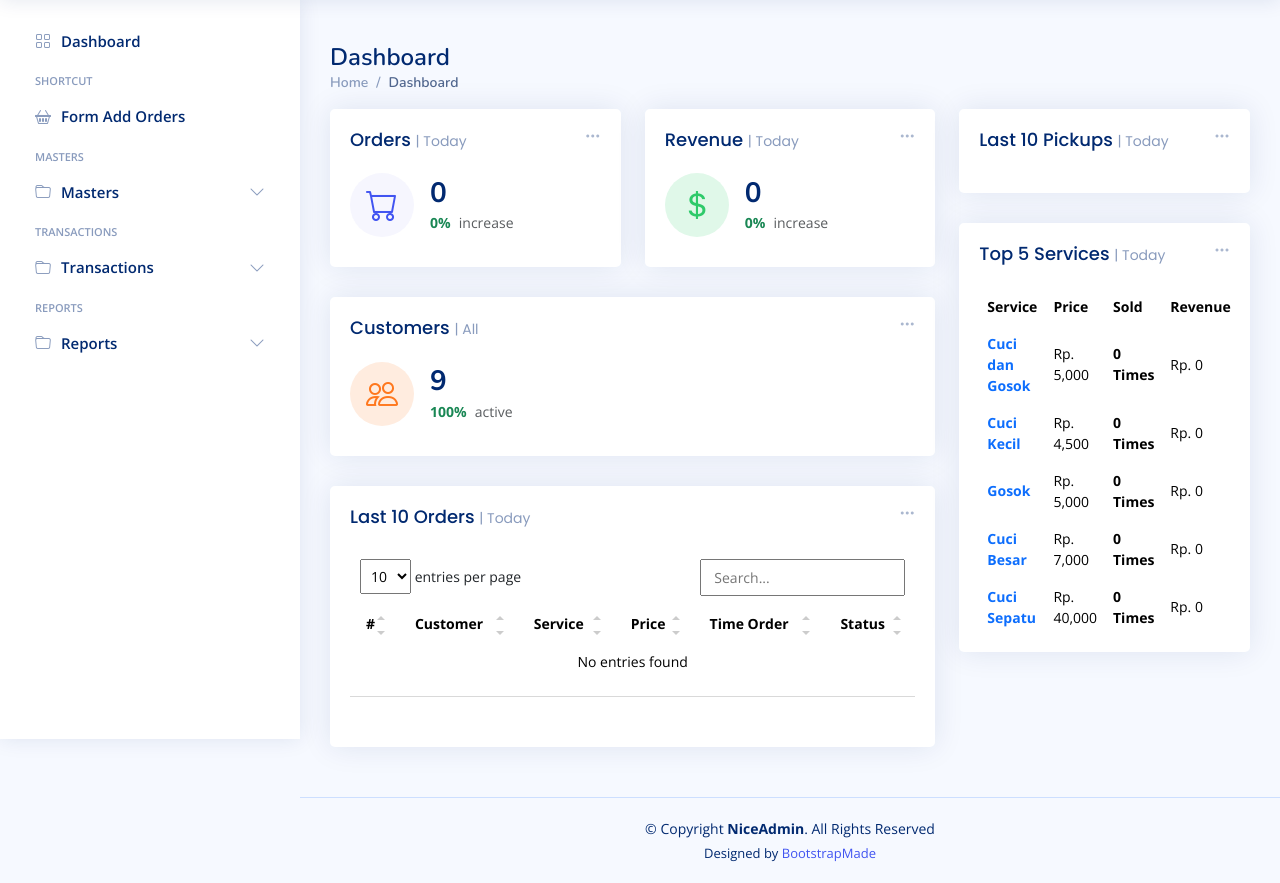
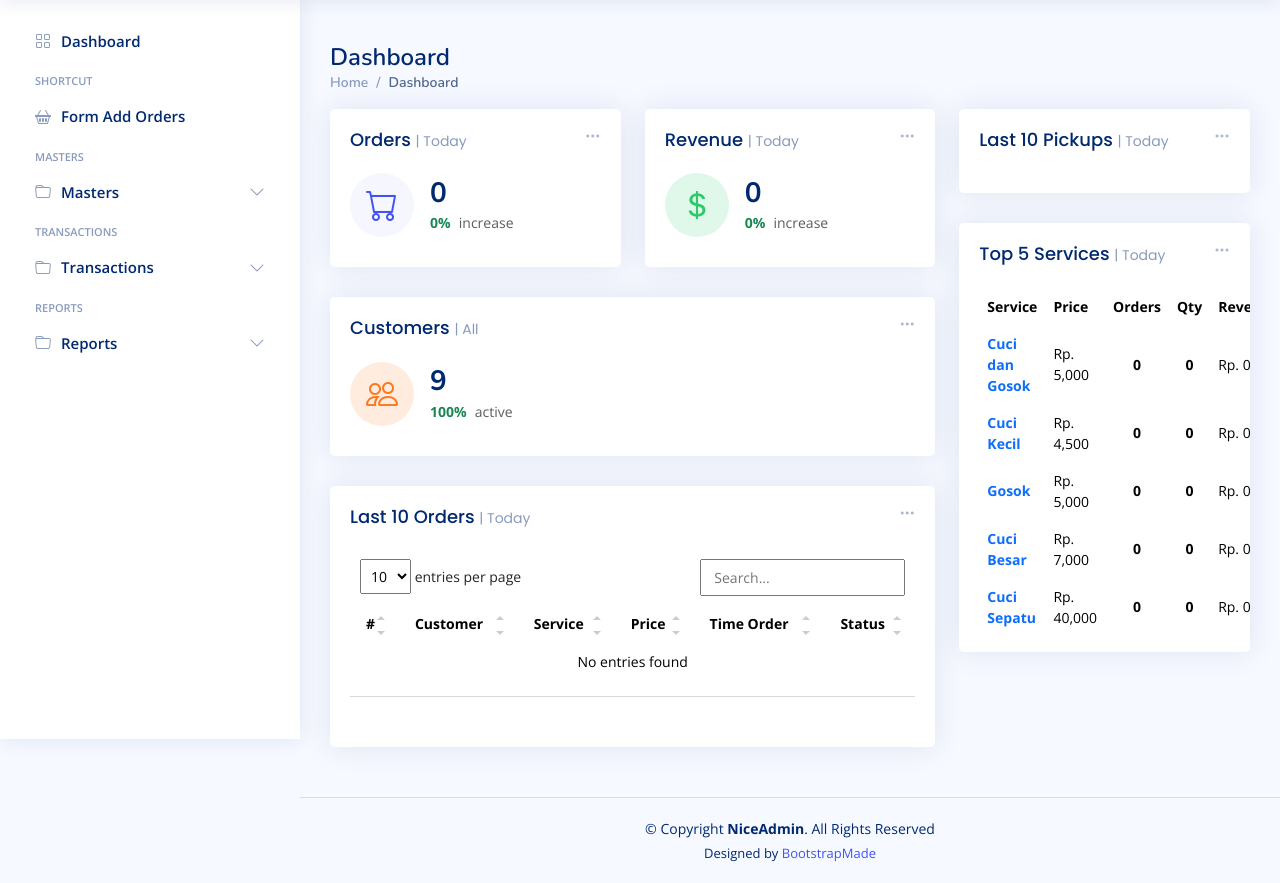
Before and after one commit to bimadwisaputro/laundry-angkatan1, a PHP site: page /tcpdf/home.php in a window 1280 px wide. Shown: the part 61-944 px from the top of the page. Run offline with PHP 8.4, Linux system fonts and the light colour scheme; a user stored in the database is signed in; data comes from the database, SQL or seed files in the repository; some libraries are stand-ins or nearby versions.

Commit message:
add dashboard

```diff
--- a/view/dashboard.php
+++ b/view/dashboard.php
@@ -324,7 +324,8 @@ $rows_top5service = mysqli_fetch_all($getdata_top5service, MYSQLI_ASSOC);
                                     <tr>
                                         <th scope="col">Service</th>
                                         <th scope="col">Price</th>
-                                        <th scope="col">Sold</th>
+                                        <th scope="col">Orders</th>
+                                        <th scope="col">Qty</th>
                                         <th scope="col">Revenue</th>
                                     </tr>
                                 </thead>
@@ -335,7 +336,8 @@ $rows_top5service = mysqli_fetch_all($getdata_top5service, MYSQLI_ASSOC);
                                         <tr>
                                             <td><a href="#" class="text-primary fw-bold"><?= $rowtop5service['name']; ?></a></td>
                                             <td>Rp. <?= number_format($rowtop5service['price']); ?></td>
-                                            <td class="fw-bold"><?= number_format($rowtop5service['totalsell']); ?> Times</td>
+                                            <td class="fw-bold text-center"><?= number_format($rowtop5service['totalsell']); ?></td>
+                                            <td class="fw-bold text-center"><?= number_format($rowtop5service['totalqty']); ?></td>
                                             <td>Rp. <?= number_format($rowtop5service['total']); ?></td>
                                         </tr>
                                     <?php } ?>
```
